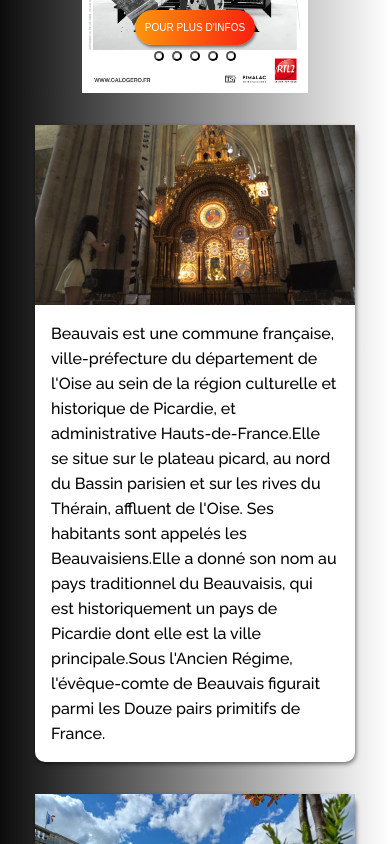
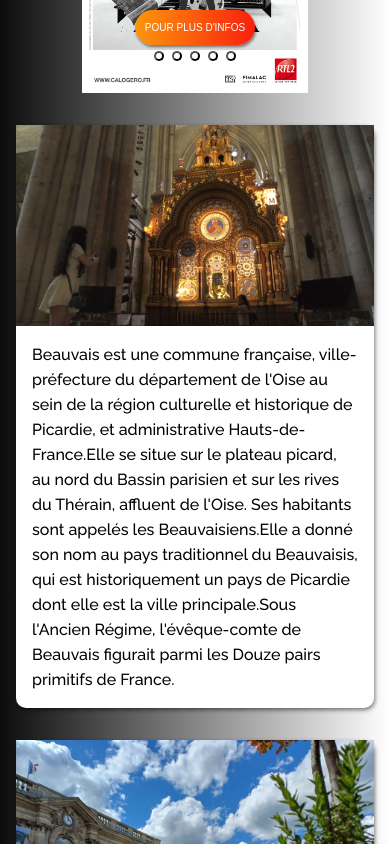
Before and after one commit to GuillaumeSere/beauvais, a React (Create React App) app: page / in a window 390 px wide. Shown: the part 1180-2024 px from the top of the page. Built offline with nearby package versions, Linux system fonts and the light colour scheme; a web font is replaced by a local one.

Commit message:
modif css

```diff
--- a/src/components/actualités/Actualites.jsx
+++ b/src/components/actualités/Actualites.jsx
@@ -10,16 +10,19 @@ import ScrollToTopButton from '../scrollToTopButton/ScollToTopButton';
 
 const Actualites = () => {
     useEffect(() => {
-        const script = document.createElement('script');
-        script.src = '//www.instagram.com/embed.js';
-        script.async = true;
-        document.body.appendChild(script);
+        const injectInstagramScript = () => {
+            const script = document.createElement('script');
+            script.src = '//www.instagram.com/embed.js';
+            script.async = true;
+            document.body.appendChild(script);
+        };
+
+        injectInstagramScript();
 
         return () => {
-            document.body.removeChild(script);
+            document.body.removeChild(document.querySelector('script[src*="instagram.com"]'));
         };
     }, []);
-
 
     return (
         <>
--- a/src/components/country/country.css
+++ b/src/components/country/country.css
@@ -67,10 +67,10 @@
     justify-content: space-evenly;
 }
 .box{
-    max-width: 400px;
+    max-width: auto;
     display: flex;
-    flex-direction: column;
-    height: auto;
+    flex-direction: row;
+    height: 500px;
     background-color: #fff;
     border-radius: 10px;
     box-shadow: 1px 2px 4px rgba(0,0,0,0.5);
@@ -83,7 +83,7 @@
     font-weight: 500;
 }
 .box img{
-    max-width: 400px;
+    max-width: 100%;
     height: auto;
 }
 
@@ -161,7 +161,8 @@
         font-size: 10px;
     }
     .box{
-        max-width: 320px;
+        flex-direction: column;
+        height: auto;
     }
     .carousel-button {
         width: 35px;
```
